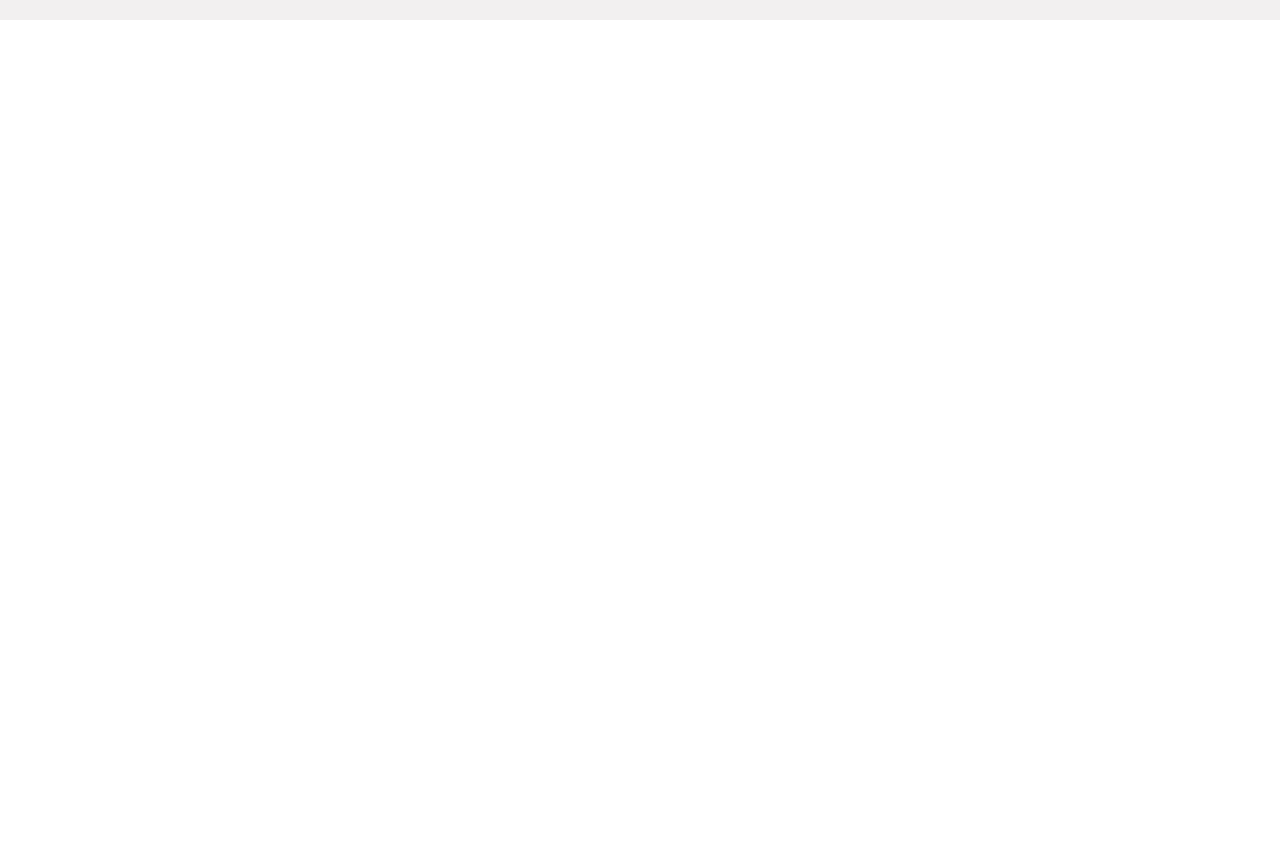
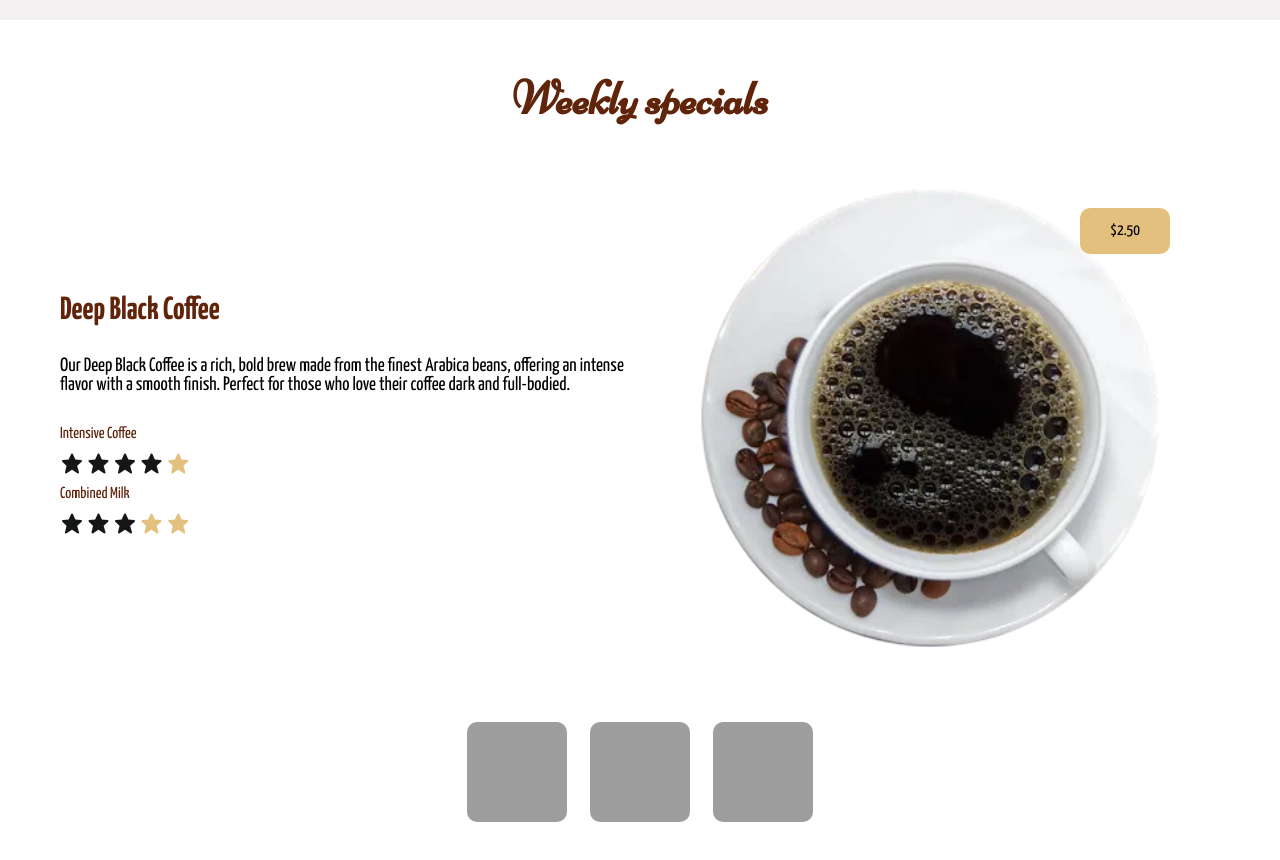
Before and after one commit to Melvin-KJ/Filtro-Cafe-Website, a plain HTML site: page index.html in a window 1280 px wide. Shown: the part 1790-2650 px from the top of the page. Before the commit the page ends 1810 px from the top, so only its background shows below. Drawn offline with nearby package versions, Linux system fonts and the light colour scheme; grey boxes are pictures that could not be loaded.

Commit message:
added specials section of coffee with rating

```diff
--- a/index.html
+++ b/index.html
@@ -29,10 +29,10 @@
               <a class="" href="#">Home</a>
             </li>
             <li>
-              <a href="#">Menu</a>
+              <a href="#">About Us</a>
             </li>
             <li>
-              <a href="#">About Us</a>
+              <a href="#">Gallery</a>
             </li>
           </ul>
         </div>
@@ -44,7 +44,7 @@
         <div class="links-right">
           <ul class="links right">
             <li>
-              <a href="#">Reservation</a>
+              <a href="#">Menu</a>
             </li>
             <li>
               <a href="#">Testimonial</a>
@@ -131,11 +131,70 @@
         <button type="button">View more</button>
       </div>
       <div class="gallery-pics">
-          <div class="boxes1 boxes"><img src="https://media.istockphoto.com/id/1428594094/photo/empty-coffee-shop-interior-with-wooden-tables-coffee-maker-pastries-and-pendant-lights.jpg?s=612x612&w=0&k=20&c=dMqeYCJDs3BeBP_jv93qHRISDt-54895SPoVc6_oJt4=" alt=""></div>
-          <div class="boxes2 boxes"><img src="https://media.istockphoto.com/id/1293174933/photo/beautiful-latin-american-female-barista-with-short-hair-and-glasses-is-making-a-cup-of-tasty.jpg?s=612x612&w=0&k=20&c=xpFS5ZjEGvjwe3ZcPKlZxp9ZBibartn9LTxABcWQkqQ=" alt=""></div>
-          <div class="boxes3 boxes"><img src="https://media.istockphoto.com/id/1286692956/photo/empty-cafe-interior-with-chairs-and-tables.jpg?s=612x612&w=0&k=20&c=8rBA3ZWw6Cc4usSNj4QOkXRMfclmOlOU_HpH9emZLRA=" alt=""></div>
+        <div class="boxes1 boxes">
+          <img
+            src="https://media.istockphoto.com/id/1428594094/photo/empty-coffee-shop-interior-with-wooden-tables-coffee-maker-pastries-and-pendant-lights.jpg?s=612x612&w=0&k=20&c=dMqeYCJDs3BeBP_jv93qHRISDt-54895SPoVc6_oJt4="
+            alt=""
+          />
+        </div>
+        <div class="boxes2 boxes">
+          <img
+            src="https://media.istockphoto.com/id/1293174933/photo/beautiful-latin-american-female-barista-with-short-hair-and-glasses-is-making-a-cup-of-tasty.jpg?s=612x612&w=0&k=20&c=xpFS5ZjEGvjwe3ZcPKlZxp9ZBibartn9LTxABcWQkqQ="
+            alt=""
+          />
+        </div>
+        <div class="boxes3 boxes">
+          <img
+            src="https://media.istockphoto.com/id/1286692956/photo/empty-cafe-interior-with-chairs-and-tables.jpg?s=612x612&w=0&k=20&c=8rBA3ZWw6Cc4usSNj4QOkXRMfclmOlOU_HpH9emZLRA="
+            alt=""
+          />
+        </div>
       </div>
     </div>
     <!-- GALLERY SECTION ENDS-->
+    <!-- SPECIALS SECTION STARTS -->
+    <section class="specials-section">
+      <div class="container">
+        <div class="specials-title">
+          <h1>Weekly specials</h1>
+        </div>
+        <div class="specials-content">
+          <div class="specials-info">
+            <h2>Deep Black Coffee</h2>
+            <p>
+              Our Deep Black Coffee is a rich, bold brew made from the finest Arabica beans, offering an intense flavor with a smooth finish. Perfect for those who love their coffee dark and full-bodied.
+            </p>
+            <div class="rating">
+              <div class="coffee-rating">
+                <span>Intensive Coffee</span>
+                <i id="star" class="bx bxs-star"></i>
+                <i id="star" class="bx bxs-star"></i>
+                <i id="star" class="bx bxs-star"></i>
+                <i id="star" class="bx bxs-star"></i>
+                <i id="no-star" class="bx bxs-star"></i>
+              </div>
+              <div class="milk-rating">
+                <span>Combined Milk</span>
+                <i id="star" class="bx bxs-star"></i>
+                <i id="star" class="bx bxs-star"></i>
+                <i id="star" class="bx bxs-star"></i>
+                <i id="no-star" class="bx bxs-star"></i>
+                <i id="no-star" class="bx bxs-star"></i>
+              </div>
+            </div>
+          </div>
+          <div class="specials-image">
+            <img src="./assets/black coffee.png" alt="" />
+            <div class="price-tag">$2.50</div>
+          </div>
+        </div>
+        <div class="specials-thumbnails">
+          <img src="https://encrypted-tbn0.gstatic.com/images?q=tbn:ANd9GcRl8yPMwG1DNEDHgMUphKrySeCzaQvAvr0WSA&s" alt="" />
+          <img src="https://encrypted-tbn0.gstatic.com/images?q=tbn:ANd9GcTdR2F2jJOYZewsB0HBa98pBX1pB9YMjG37fw&s" alt="" />
+          <img src="https://static.vecteezy.com/system/resources/previews/029/283/430/non_2x/coffee-coffee-cup-coffee-cup-coffee-cup-clipart-restaurant-coffee-cup-transparent-background-ai-generative-free-png.png" alt="" />
+        </div>
+      </div>
+    </section>
+    <!-- SPECIALS SECTION ENDS -->
   </body>
 </html>
--- a/style.css
+++ b/style.css
@@ -108,16 +108,19 @@ li {
 .hero-title h1 {
   font-size: 80px;
   font-weight: bold;
+  margin-top: 30px;
+  padding-top: 30px;
   margin-bottom: 30px;
 }
 
 .hero-description h2 {
-  font-size: 30px;
+  font-size: 33px;
   font-weight: bold;
   margin-top: 10px;
 }
 
 .hero-description p {
+  padding-left: 0px;
   margin-top: 10px;
   font-size: 20px;
   line-height: 1.2;
@@ -154,7 +157,7 @@ li {
 }
 
 .box > i,h3,p{
-  padding: 1rem 10px;
+  padding: 1rem 0px;
 }
 
 .box i{
@@ -222,3 +225,97 @@ li {
   grid-template-columns: repeat(3,1fr);
   gap:10px;
 }
+/* specials section styles*/
+.specials-section{
+  background-color: #fff;
+  padding: 50px 20px;
+  text-align: center;
+}
+
+.container{
+  max-width: 1200px;
+  margin:0 auto;
+}
+
+.specials-title h1{
+  font-size: 3rem;
+  color: var(--primary-color);
+  margin-bottom: 20px;
+  font-family: "Niconne",cursive;
+}
+
+.specials-content{
+  display: flex;
+  align-items: center;
+  justify-content: space-between;
+  padding: 20px;
+}
+
+.specials-info{
+  flex:1;
+  text-align: left;
+}
+
+.specials-info h2{
+  font-size: 2rem;
+  color: var(--primary-color);
+}
+
+.specials-info p{
+  margin:15px 0;
+  font-size: 1.2rem;
+}
+
+.rating{
+  margin-top: 15px;
+}
+
+.coffee-rating span,
+.milk-rating span{
+  display: block;
+  color: var(--primary-color);
+   font-size: 1rem;
+}
+
+#star{
+  font-size: 1.5rem;
+  color: var(--text-color);
+  padding: 10px 0px;
+}
+
+#no-star{
+  font-size: 1.5rem;
+  color: #e3c07e;
+  padding: 10px 0px;
+}
+
+.specials-image{
+  position: relative;
+  flex: 1;
+}
+
+.specials-image img{
+  max-width: 100%;
+  border-radius: 100%;
+}
+
+.price-tag{
+  position: absolute;
+  top:40px;
+  right:50px;
+  background-color: #e3c07e;
+  padding: 15px 30px;
+  font-size: 1rem;
+  border-radius: 10px;
+}
+
+.specials-thumbnails{
+  margin-top: 30px;
+}
+
+.specials-thumbnails img{
+  width: 100px;
+  height: 100px;
+  margin:0 10px;
+  border-radius: 10px;
+}
```
Also changed, not shown: assets/black coffee.png (added). Lines whose indentation alone changed are shown as unchanged.
